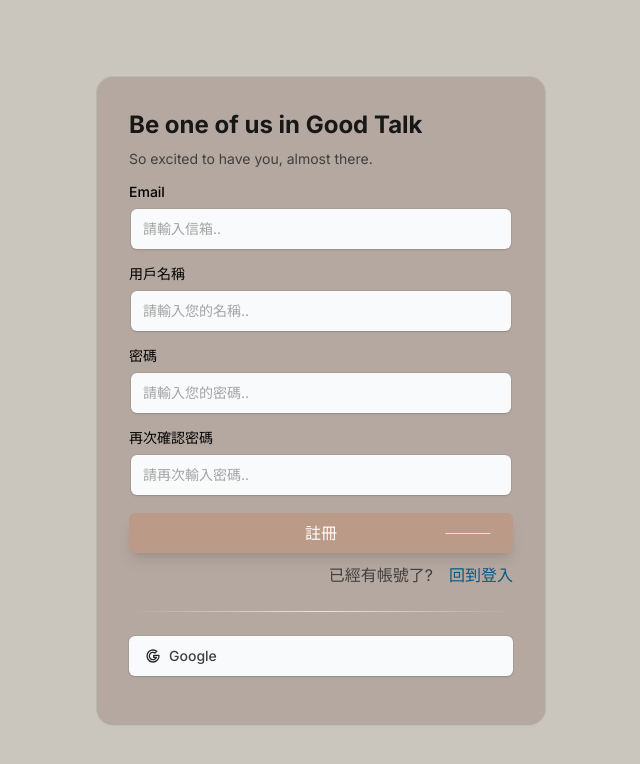
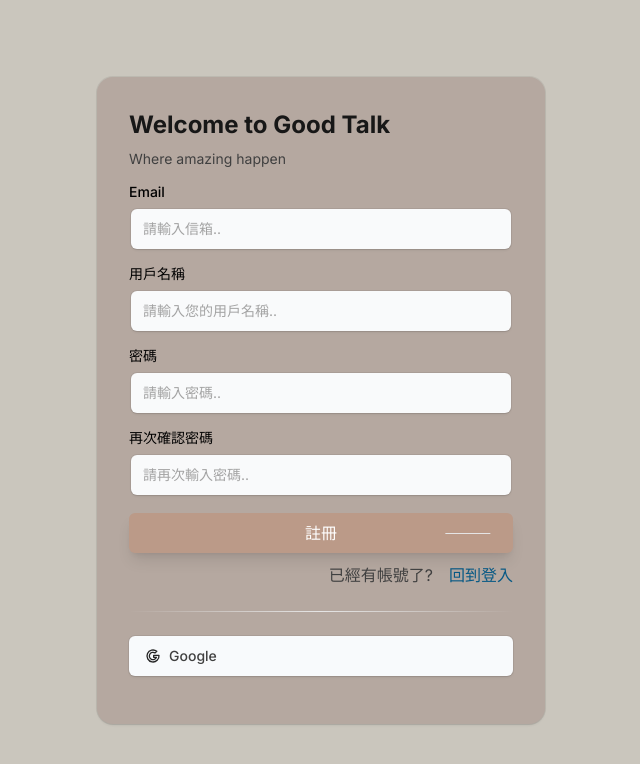
Before and after one commit to davelin18yufan/Good-Talk, a Next.js app: page /signup in a window 1280 px wide. Shown: the top 764 px of the page, without its empty margins (319-959 px from the left). Built offline with nearby package versions, Linux system fonts and the light colour scheme.

Commit message:
Revert "[feat] add zod and auth schema,"
This reverts commit 7d73aa67af526049774bef1e00bacb8028cbb7b0.

```diff
--- a/app/(Auth)/login/page.tsx
+++ b/app/(Auth)/login/page.tsx
@@ -1,56 +1,17 @@
 "use client"
-import { CustomInput, ErrorMessage, FormBase } from "@/components/Form"
-import { LoginSchema } from "@/lib/validation"
-import { useFormState } from "react-dom"
-import { ZodError } from "zod"
+import { CustomInput, FormBase } from "@/components/Form"
 
 function LoginPage() {
-  // update state based on form action value
-  // ! Should Replace useFormState to useActionState after react 19 is stable and update to next14.13 canary. which can be used in RSC.
-  const [messages, loginAction, pending] = useFormState(handleSubmit, [
-    { name: "", message: "" },
-  ])
-
-  // It has to return a value for message state
-  async function handleSubmit(prevState: any, formData: FormData) {
-    const email = formData.get("email") as string
-    const password = formData.get("password") as string
-
-    try {
-      await LoginSchema.parseAsync({ email, password })
-      // TODO: Login action
-    } catch (error: any) {
-      if (error instanceof ZodError) {
-        const errors = error.issues.map((issue) => {
-          return { name: issue.path[0].toString(), message: issue.message }
-        })
-        console.log(errors)
-        return errors
-      } else {
-        console.error("Login Form Input error", error)
-        return [
-          {
-            name: "form",
-            message: "An unexpected error occurred. Please try again.",
-          },
-        ]
-      }
-    }
-    return null // return null if success, no error returned
+  function handleSubmit(e: React.FormEvent<HTMLFormElement>) {
+    e.preventDefault()
+    console.log("Send")
   }
-
-  const getErrorMessage = (inputName: string) =>
-    messages?.find((m) => m.name === inputName)?.message
   return (
     <div className="bg-primary grid min-h-screen place-items-center">
-      {getErrorMessage("form") && (
-        <ErrorMessage message={getErrorMessage("form") as string} />
-      )}
       <FormBase
-        title="Welcome to Good Talk"
-        description="Where amazing happen, welcome back."
-        action={loginAction}
-        pending={pending}
+        title="Welcome to GoodTalk"
+        description="Where amazing happen"
+        onSubmit={handleSubmit}
       >
         <div className="flex flex-col gap-4">
           <CustomInput
@@ -58,16 +19,12 @@ function LoginPage() {
             labelName="Email"
             placeholder="請輸入信箱.."
             type="email"
-            required
-            errorMessage={getErrorMessage("email")}
           />
           <CustomInput
             id="password"
             labelName="Password"
             placeholder="請輸入密碼.."
             type="password"
-            required
-            errorMessage={getErrorMessage("password")}
           />
         </div>
       </FormBase>
--- a/app/(Auth)/signup/page.tsx
+++ b/app/(Auth)/signup/page.tsx
@@ -1,63 +1,17 @@
 "use client"
-import { CustomInput, ErrorMessage, FormBase } from "@/components/Form"
-import { SignUpSchema } from "@/lib/validation"
-import { useFormState } from "react-dom"
-import { ZodError } from "zod"
+import { CustomInput, FormBase } from "@/components/Form"
 
 function SignUpPage() {
-  // update state based on form action value
-  // ! Should Replace useFormState to useActionState after react 19 is stable and update to next14.13 canary. which can be used in RSC.
-  const [messages, signUpAction, pending] = useFormState(handleSubmit, [
-    { name: "", message: "" },
-  ])
-
-  // It has to return a value for message state
-  async function handleSubmit(prevState: any, formData: FormData) {
-    const email = formData.get("email") as string
-    const username = formData.get("username") as string
-    const password = formData.get("password") as string
-    const confirmPassword = formData.get("confirmPassword") as string
-
-    try {
-      await SignUpSchema.parseAsync({
-        email,
-        username,
-        password,
-        confirmPassword,
-      })
-      // TODO: Signup action
-    } catch (error: any) {
-      if (error instanceof ZodError) {
-        const errors = error.issues.map((issue) => {
-          return { name: issue.path[0].toString(), message: issue.message }
-        })
-        return errors
-      } else {
-        console.error("Login Form Input error", error)
-        return [
-          {
-            name: "form",
-            message: "An unexpected error occurred. Please try again.",
-          },
-        ]
-      }
-    }
-    return null // return null if success, no error returned
-  }
-
-  // Only return first error.
-  const getErrorMessage = (inputName: string) =>
-    messages?.find((m) => m.name === inputName)?.message
+   function handleSubmit(e: React.FormEvent<HTMLFormElement>) {
+     e.preventDefault()
+     console.log("Send")
+   }
   return (
     <div className="bg-primary grid min-h-screen place-items-center">
-      {getErrorMessage("form") && (
-        <ErrorMessage message={getErrorMessage("form") as string} />
-      )}
       <FormBase
-        title="Be one of us in Good Talk"
-        description="So excited to have you, almost there."
-        action={signUpAction}
-        pending={pending}
+        title="Welcome to Good Talk"
+        description="Where amazing happen"
+        onSubmit={handleSubmit}
       >
         <div className="flex flex-col gap-4">
           <CustomInput
@@ -65,32 +19,23 @@ function SignUpPage() {
             labelName="Email"
             placeholder="請輸入信箱.."
             type="email"
-            required
-            errorMessage={getErrorMessage("email")}
           />
           <CustomInput
             id="username"
             labelName="用戶名稱"
-            placeholder="請輸入您的名稱.."
-            type="text"
-            required
-            errorMessage={getErrorMessage("username")}
+            placeholder="請輸入您的用戶名稱.."
           />
           <CustomInput
             id="password"
             labelName="密碼"
-            placeholder="請輸入您的密碼.."
+            placeholder="請輸入密碼.."
             type="password"
-            required
-            errorMessage={getErrorMessage("password")}
           />
           <CustomInput
             id="confirmPassword"
             labelName="再次確認密碼"
             placeholder="請再次輸入密碼.."
             type="password"
-            required
-            errorMessage={getErrorMessage("confirmPassword")}
           />
         </div>
       </FormBase>
--- a/components/Form.tsx
+++ b/components/Form.tsx
@@ -5,28 +5,24 @@ import { Label } from "@/components/ui/label"
 import { Input } from "@/components/ui/input"
 import { cn } from "@/lib/utils"
 import { IconBrandGoogle } from "@tabler/icons-react"
-import ButtonEffect, { BottomGradient } from "./ButtonEffect"
+import ButtonEffect from "./ButtonEffect"
 import Link from "next/link"
-import { FadeText } from "./FadeText"
-import { AnimatePresence } from "framer-motion"
-import { FORM_TYPES, FormBaseProps, CustomInputProps } from "@/types/form.d"
-import TypingAnimation from "./TypingAnimation"
 
-/**
- * Form container with submit button
- *
- * @param {obj} props
- * @returns
- */
 export function FormBase({
   title,
   description,
   formClass,
-  type = FORM_TYPES.AUTH,
-  action,
-  pending = false,
+  type = "auth",
+  onSubmit,
   children,
-}: FormBaseProps) {
+}: {
+  title: string
+  description?: string
+  formClass?: string
+  type?: "auth" | "regular"
+  onSubmit: (e: React.FormEvent<HTMLFormElement>) => void
+  children: React.ReactNode
+}) {
   const pathname = usePathname()
   const isLoginPage = pathname === "/login"
   return (
@@ -36,22 +32,16 @@ export function FormBase({
         formClass,
       )}
     >
-      <h2 className="font-mono text-2xl font-bold">{title}</h2>
+      <h2 className="text-2xl font-bold">{title}</h2>
       {description && (
         <p className="text-subtext mt-2 max-w-sm text-sm">{description}</p>
       )}
 
-      <form className="my-4" action={action}>
+      <form className="my-4" onSubmit={onSubmit}>
         {children}
 
         <ButtonEffect className="mb-2 mt-4" type="submit">
-          {pending ? (
-            <TypingAnimation text="Loading..." />
-          ) : isLoginPage ? (
-            "登入"
-          ) : (
-            "註冊"
-          )}
+          {isLoginPage ? "登入" : "註冊"}
         </ButtonEffect>
 
         {type === "auth" && <AuthFooter isLoginPage={isLoginPage} />}
@@ -79,12 +69,15 @@ export function FormBase({
   )
 }
 
-/**
- * Third-party login buttons
- *
- * @param props
- * @returns
- */
+function BottomGradient() {
+  return (
+    <>
+      <span className="absolute inset-x-0 -bottom-px block h-px w-full bg-gradient-to-r from-transparent via-cyan-500 to-transparent opacity-0 transition duration-500 group-hover/btn:opacity-100" />
+      <span className="absolute inset-x-10 -bottom-px mx-auto block h-px w-1/2 bg-gradient-to-r from-transparent via-indigo-500 to-transparent opacity-0 blur-sm transition duration-500 group-hover/btn:opacity-100" />
+    </>
+  )
+}
+
 function AuthFooter({ isLoginPage }: { isLoginPage: boolean }) {
   return (
     <div className="text-subtext pt-0.5 text-end">
@@ -99,44 +92,37 @@ function AuthFooter({ isLoginPage }: { isLoginPage: boolean }) {
   )
 }
 
-export function CustomInput({
-  id,
-  labelName,
-  type = "text",
-  containerClass,
-  onChange,
-  errorMessage,
-  ...props
-}: CustomInputProps) {
+export function LabelInputContainer({
+  children,
+  className,
+}: {
+  children: React.ReactNode
+  className?: string
+}) {
   return (
-    <div className={cn("flex w-full flex-col space-y-2", containerClass)}>
-      <Label htmlFor={id}>{labelName}</Label>
-      <Input id={id} name={id} type={type} onChange={onChange} {...props} />
-      {errorMessage && <ErrorMessage message={errorMessage} />}
+    <div className={cn("flex w-full flex-col space-y-2", className)}>
+      {children}
     </div>
   )
 }
 
-export function ErrorMessage({
-  message,
-  classNames,
+export function CustomInput({
+  id,
+  labelName,
+  placeholder,
+  type = "text",
+  containerClass,
 }: {
-  message: string
-  classNames?: string
+  id: string
+  labelName: string
+  placeholder?: string
+  type?: string
+  containerClass?: string
 }) {
   return (
-    <AnimatePresence>
-      <FadeText
-        className={cn(
-          "text-danger m-0 inline-block w-full text-end font-mono text-sm",
-          classNames,
-        )}
-        direction="down"
-        framerProps={{
-          show: { transition: { delay: 0.6 } },
-        }}
-        text={`! ${message}`}
-      />
-    </AnimatePresence>
+    <LabelInputContainer className={containerClass}>
+      <Label htmlFor={id}>{labelName}</Label>
+      <Input id={id} placeholder={placeholder} type={type} />
+    </LabelInputContainer>
   )
 }
--- a/components/TypingAnimation.tsx
+++ /dev/null
@@ -1,46 +0,0 @@
-"use client"
-
-import { useEffect, useState } from "react"
-
-import { cn } from "@/lib/utils"
-
-interface TypingAnimationProps {
-  text: string
-  duration?: number
-  className?: string
-}
-
-export default function TypingAnimation({
-  text,
-  duration = 200,
-  className,
-}: TypingAnimationProps) {
-  const [displayedText, setDisplayedText] = useState<string>("")
-  const [i, setI] = useState<number>(0)
-
-  useEffect(() => {
-    const typingEffect = setInterval(() => {
-      if (i < text.length) {
-        setDisplayedText(text.substring(0, i + 1))
-        setI(i + 1)
-      } else {
-        clearInterval(typingEffect)
-      }
-    }, duration)
-
-    return () => {
-      clearInterval(typingEffect)
-    }
-  }, [duration, i])
-
-  return (
-    <h1
-      className={cn(
-        "font-display text-center text-4xl font-bold leading-[5rem] tracking-[-0.02em] drop-shadow-sm",
-        className,
-      )}
-    >
-      {displayedText ? displayedText : text}
-    </h1>
-  )
-}
--- a/lib/validation.ts
+++ /dev/null
@@ -1,37 +0,0 @@
-import * as z from "zod"
-
-// zod has default error message
-export const LoginSchema = z.object({
-  email: z
-    .string()
-    .email({ message: "無效的信箱" })
-    .min(10, { message: "字數少於最低限制" }),
-  password: z
-    .string()
-    .min(8, { message: "密碼至少需要 8 個字符" })
-    .regex(/^(?=.*[a-z])(?=.*[A-Z])(?=.*\d)[a-zA-Z\d]{8,}$/, {
-      message: "密碼必須包含至少一個大寫字母、一個小寫字母和一個數字",
-    }),
-})
-
-export const SignUpSchema = z
-  .object({
-    email: z
-      .string()
-      .email({ message: "無效的信箱" })
-      .min(10, { message: "字數少於最低限制" }),
-    username: z
-      .string()
-      .min(2, { message: "名稱最少要 2 個字符" }),
-    password: z
-      .string()
-      .min(8, { message: "密碼必須至少8個字符" })
-      .regex(/^(?=.*[a-z])(?=.*[A-Z])(?=.*\d)[a-zA-Z\d]{8,}$/, {
-        message: "密碼必須包含至少一個大寫字母、一個小寫字母和一個數字",
-      }),
-    confirmPassword: z.string({ required_error: "這是必填欄位" }),
-  })
-  .refine((data) => data.password === data.confirmPassword, {
-    message: "兩次密碼輸入不相符",
-    path: ["confirmPassword"],
-  })
--- a/package.json
+++ b/package.json
@@ -22,8 +22,7 @@
     "react-dom": "^18",
     "recharts": "^2.12.7",
     "tailwind-merge": "^2.5.2",
-    "tailwindcss-animate": "^1.0.7",
-    "zod": "^3.23.8"
+    "tailwindcss-animate": "^1.0.7"
   },
   "devDependencies": {
     "@types/node": "^20",
--- a/tailwind.config.ts
+++ b/tailwind.config.ts
@@ -20,10 +20,6 @@ const config = {
       },
     },
     extend: {
-      fontFamily: {
-        sans: ["var(--font-inter)"],
-        mono: ["var(--font-roboto-mono)"],
-      },
       colors: {
         primary: {
           light: "#CAC6BD",
@@ -31,7 +27,7 @@ const config = {
         },
         secondary: {
           light: "#BB9A88",
-          dark: "#393E46",
+          dark: "#393E4",
         },
         tertiary: {
           light: "#B5A8A0",
@@ -46,7 +42,7 @@ const config = {
           dark: "#FFD369",
         },
         danger: {
-          light: "#982B1C",
+          light: "#fda4af",
           dark: "#e11d48",
         },
       },
```
Also changed, not shown: app/error.tsx (deleted, +0 -19 lines), app/layout.tsx (+5 -13 lines), components/ButtonEffect.tsx (+0 -13 lines), components/FadeText.tsx (deleted, +0 -59 lines), types/form.d.ts (deleted, +0 -29 lines), 1 other file (tests, documents, lock files or other folders).
